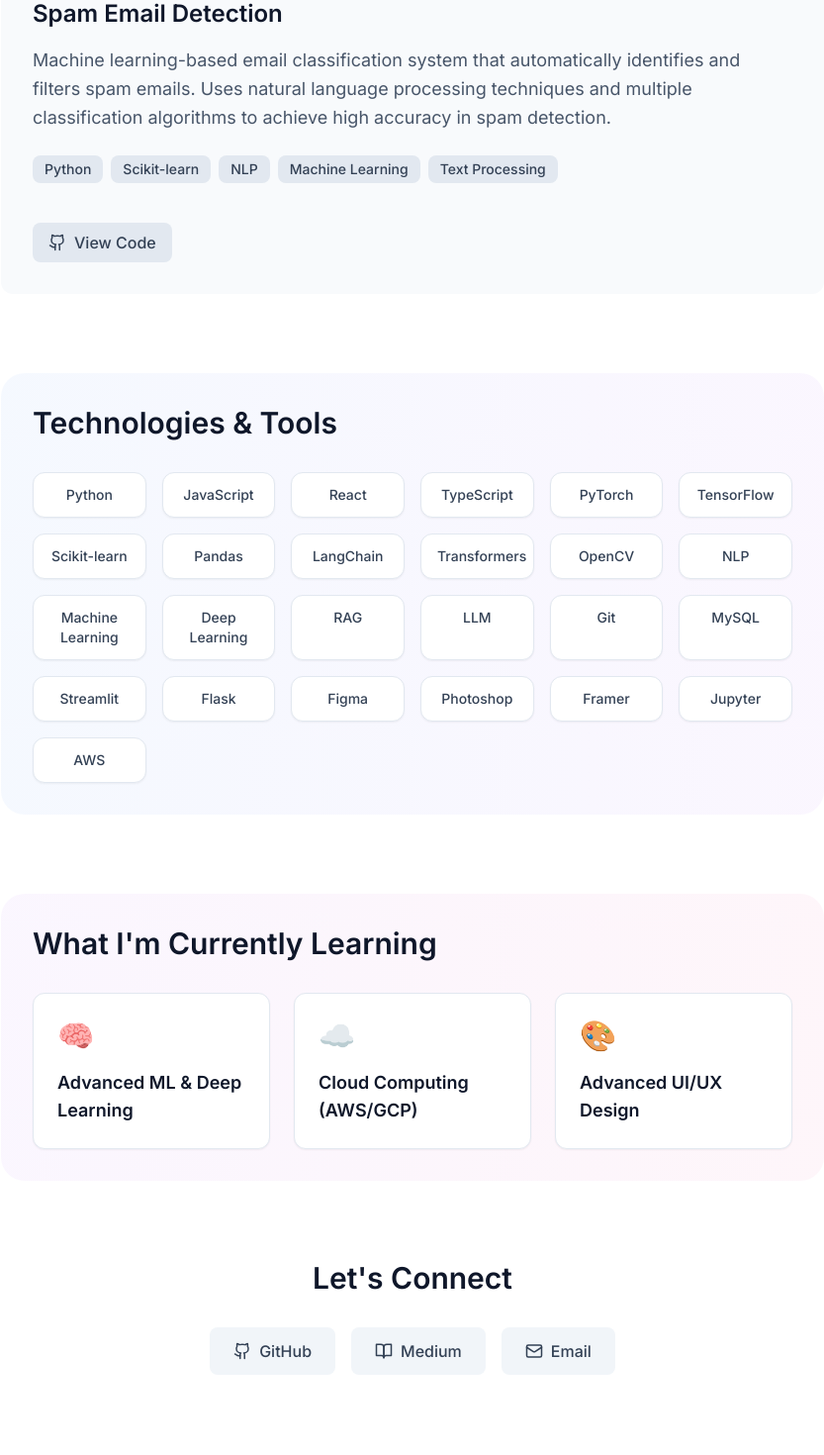
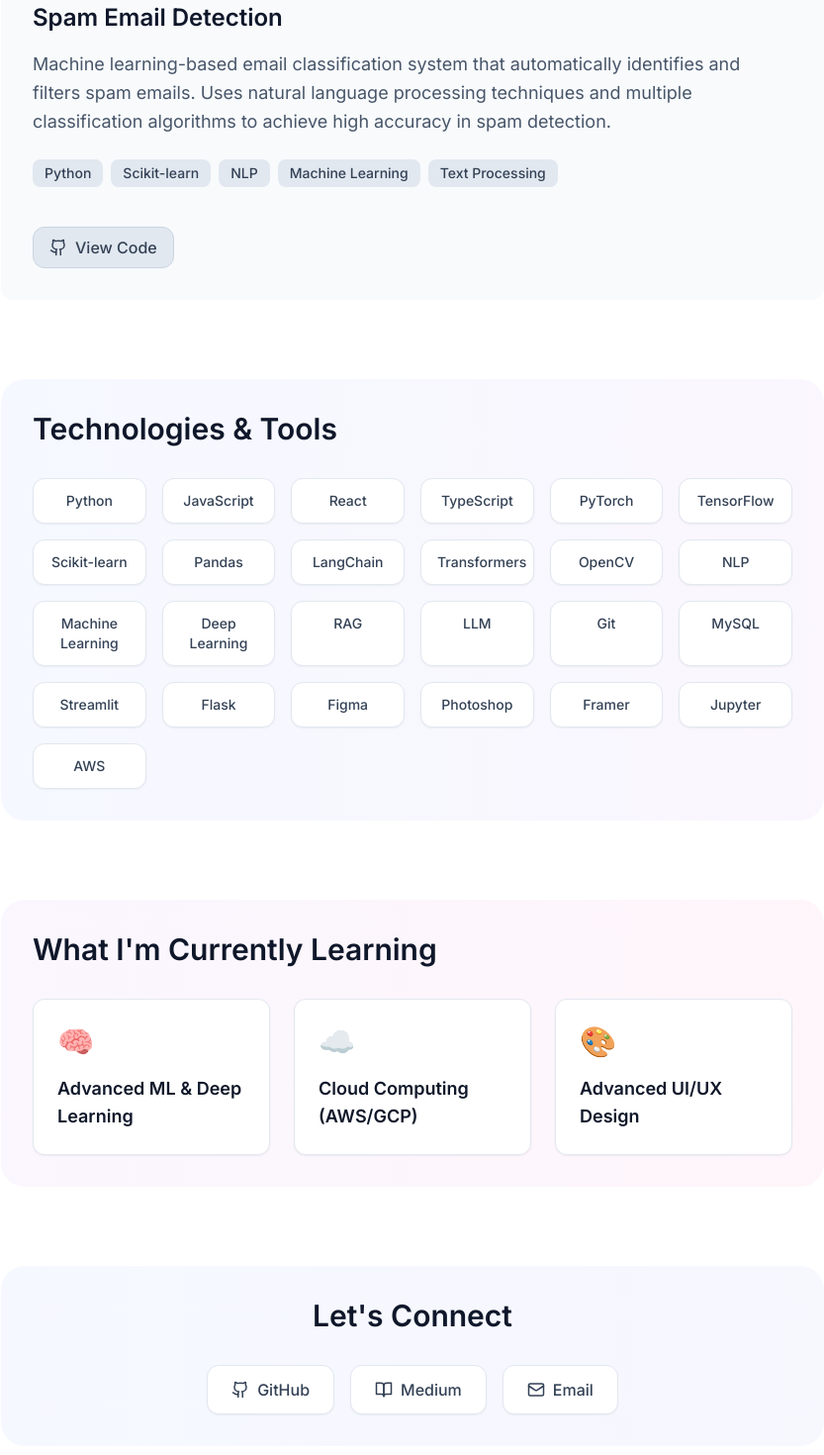
Before and after one commit to saanjy/Minimal-Portfolio, a React (Vite) app: page / in a window 1280 px wide. Shown: the part 1698-3168 px from the top of the page at 99% size, without its empty margins (223-1056 px from the left). Built offline with nearby package versions, Linux system fonts and the light colour scheme.

Commit message:
Updated App.tsx

```diff
--- a/src/App.tsx
+++ b/src/App.tsx
@@ -194,17 +194,19 @@ function App() {
         </section>
 
         {/* Contact Section */}
-        <section className="text-center">
+        <section className="text-center relative">
+          <div className="absolute inset-0 bg-gradient-to-r from-blue-500/5 to-indigo-500/5 rounded-3xl"></div>
+          <div className="relative p-8">
           <h2 className="text-3xl font-bold mb-8">Let's Connect</h2>
           <div className="flex items-center justify-center gap-4">
             <a
               href="https://github.com/san7mr"
               target="_blank"
               rel="noopener noreferrer"
-              className={`flex items-center gap-2 px-6 py-3 rounded-lg font-medium transition-all duration-300 hover:scale-105 ${
+              className={`flex items-center gap-2 px-6 py-3 rounded-xl font-medium transition-all duration-300 hover:scale-105 hover:shadow-lg ${
                 theme === 'dark'
-                  ? 'bg-slate-800 hover:bg-slate-700 text-slate-300'
-                  : 'bg-slate-100 hover:bg-slate-200 text-slate-700'
+                  ? 'bg-slate-800 hover:bg-slate-700 text-slate-300 border border-slate-700'
+                  : 'bg-white hover:bg-slate-50 text-slate-700 border border-slate-200 shadow-sm'
               }`}
             >
               <Github size={18} />
@@ -214,10 +216,10 @@ function App() {
               href="https://medium.com/@sanjay77mr"
               target="_blank"
               rel="noopener noreferrer"
-              className={`flex items-center gap-2 px-6 py-3 rounded-lg font-medium transition-all duration-300 hover:scale-105 ${
+              className={`flex items-center gap-2 px-6 py-3 rounded-xl font-medium transition-all duration-300 hover:scale-105 hover:shadow-lg ${
                 theme === 'dark'
-                  ? 'bg-slate-800 hover:bg-slate-700 text-slate-300'
-                  : 'bg-slate-100 hover:bg-slate-200 text-slate-700'
+                  ? 'bg-slate-800 hover:bg-slate-700 text-slate-300 border border-slate-700'
+                  : 'bg-white hover:bg-slate-50 text-slate-700 border border-slate-200 shadow-sm'
               }`}
             >
               <BookOpen size={18} />
@@ -225,15 +227,16 @@ function App() {
             </a>
             <a
               href="mailto:sanjay77mr@gmail.com"
-              className={`flex items-center gap-2 px-6 py-3 rounded-lg font-medium transition-all duration-300 hover:scale-105 ${
+              className={`flex items-center gap-2 px-6 py-3 rounded-xl font-medium transition-all duration-300 hover:scale-105 hover:shadow-lg ${
                 theme === 'dark'
-                  ? 'bg-slate-800 hover:bg-slate-700 text-slate-300'
-                  : 'bg-slate-100 hover:bg-slate-200 text-slate-700'
+                  ? 'bg-slate-800 hover:bg-slate-700 text-slate-300 border border-slate-700'
+                  : 'bg-white hover:bg-slate-50 text-slate-700 border border-slate-200 shadow-sm'
               }`}
             >
               <Mail size={18} />
               <span>Email</span>
             </a>
+          </div>
           </div>
         </section>
       </main>
--- a/src/components/ProjectCard.tsx
+++ b/src/components/ProjectCard.tsx
@@ -46,10 +46,10 @@ export function ProjectCard({ title, description, technologies, githubUrl, liveU
               href={githubUrl}
               target="_blank"
               rel="noopener noreferrer"
-              className={`flex items-center gap-2 px-4 py-2 rounded-lg font-medium transition-all duration-300 hover:scale-105 ${
+              className={`flex items-center gap-2 px-4 py-2 rounded-xl font-medium transition-all duration-300 hover:scale-105 hover:shadow-lg ${
                 theme === 'dark'
-                  ? 'bg-slate-800 text-slate-300 hover:bg-slate-700'
-                  : 'bg-slate-200 text-slate-700 hover:bg-slate-300'
+                  ? 'bg-slate-800 text-slate-300 hover:bg-slate-700 border border-slate-700'
+                  : 'bg-slate-200 text-slate-700 hover:bg-slate-300 border border-slate-300'
               }`}
             >
               <Github size={18} />
```
